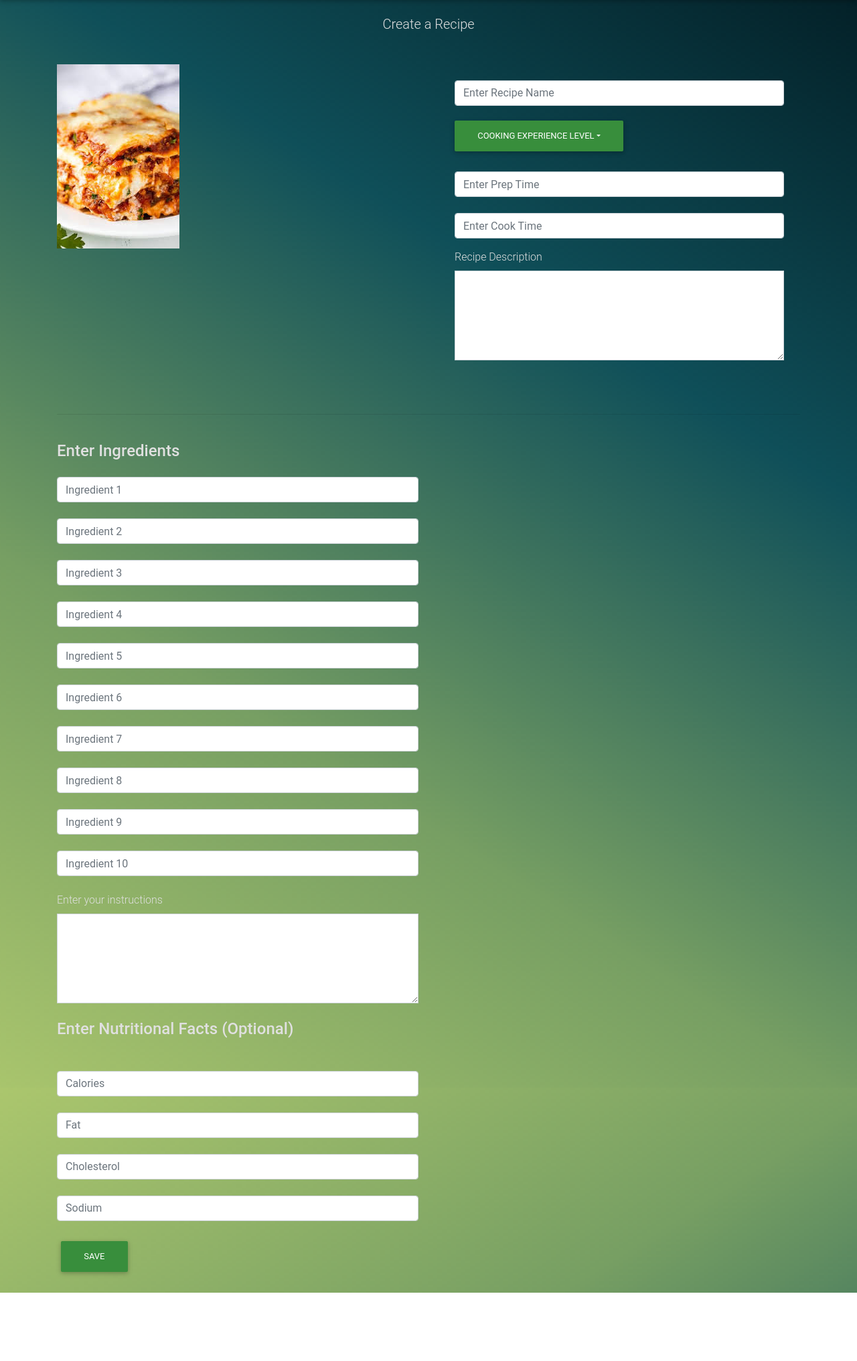
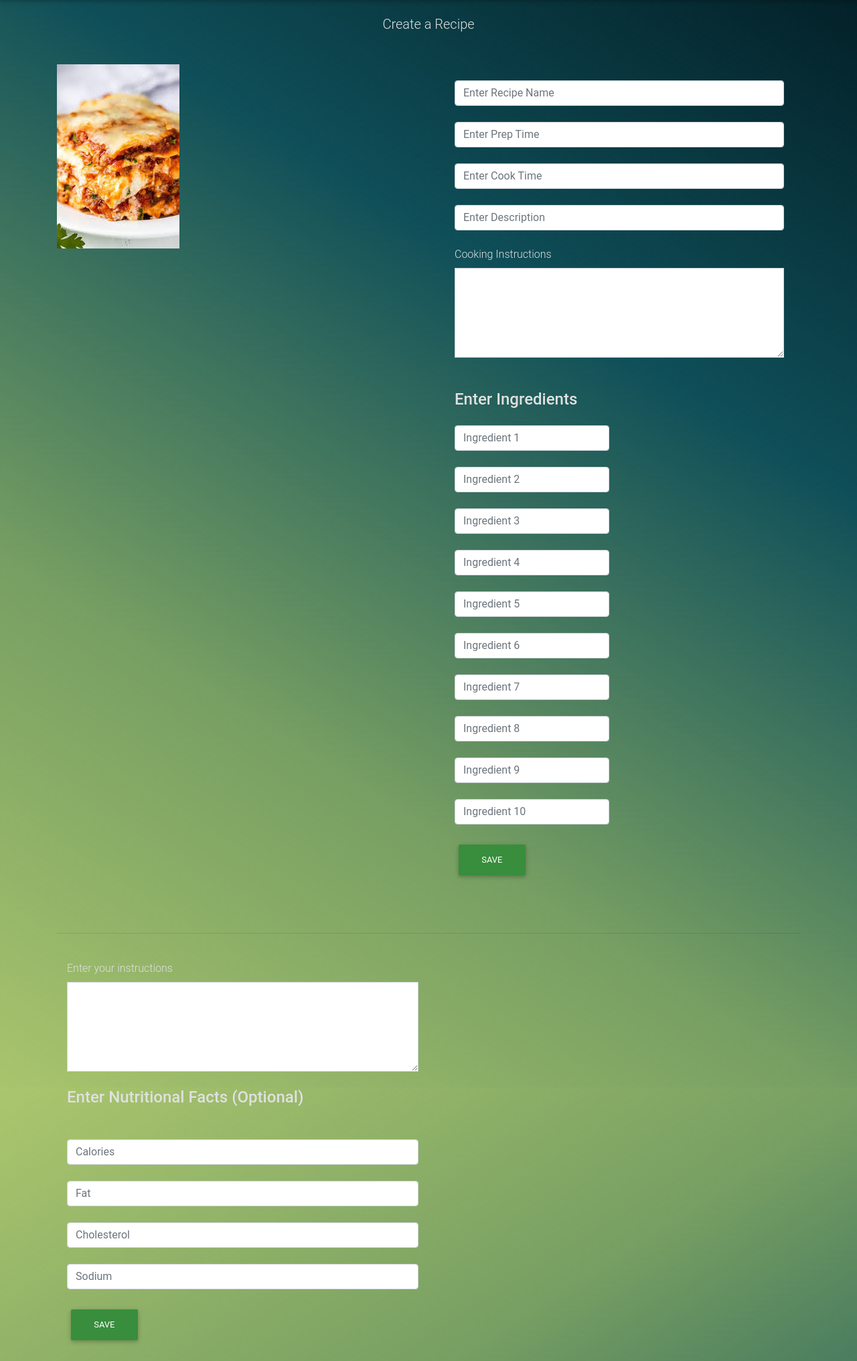
Before and after one commit to abigehl/Cs307GroupProject, a Flask app: template templates/createrecipe.html in a window 1280 px wide. Shown: the part 58-2090 px from the top of the page at 67% size. Before the commit the page ends 1988 px from the top, so only its background shows below. Run offline with Flask 2, Linux system fonts and the light colour scheme; the template is opened without the code that fills it, so the values that code supplies are empty; some libraries are stand-ins or nearby versions.

Commit message:
recipes on the database

```diff
--- a/__init__.py
+++ b/__init__.py
@@ -47,6 +47,33 @@ facebook_blueprint = make_facebook_blueprint(
         "email"
     ],
 )
+
+
+class rec(db.Model):
+    rec_name = db.Column('rec_name', db.String(100),primary_key=True)
+    prep_time = db.Column('prep_time', db.String(50))
+    cook_time = db.Column('cook_time', db.String(50))
+    rec_description = db.Column('rec_description',db.String(1000))
+    rec_instruction = db.Column('rec_instruction',db.String(10000))
+    ing_1 = db.Column('ing_1',db.String(50))
+    ing_2 = db.Column('ing_2',db.String(50))
+
+    ing_3 = db.Column('ing_3',db.String(50))
+    ing_4 = db.Column('ing_4',db.String(50))
+    ing_5 = db.Column('ing_5',db.String(50))
+    ing_6 = db.Column('ing_6',db.String(50))
+    ing_7 = db.Column('ing_7',db.String(50))
+    ing_8 = db.Column('ing_8',db.String(50))
+    ing_9 = db.Column('ing_9',db.String(50))
+    ing_10 = db.Column('ing_10',db.String(50))
+
+
+class posts(db.Model):
+    status = db.Column('status', db.String(5000),primary_key=True)
+
+
+
+
 
 
 class LoginForm(FlaskForm):
@@ -104,6 +131,37 @@ def index():
 
     return render_template('main.html', form=form)
 
+#@app.route('/profil', methods=['GET','POST'])
+#def profile_page():
+ #   return render_template('ProfilePage.html')
+
+
+@app.route('/createrecipe', methods=['GET','POST'])
+def create_recipe():
+    if(request.method == 'POST'):
+        food_name = request.form["food"]
+        prepTime = request.form["prep-time"]
+        cookTime = request.form["cook-time"]
+        recDescription = request.form["description"]
+        recInstruction = request.form["instruction"]
+        ingr1 = request.form["ing1"]
+        ingr2 = request.form["ing2"]
+        ingr3 = request.form["ing3"]
+        ingr4 = request.form["ing4"]
+        ingr5 = request.form["ing5"]
+        ingr6 = request.form["ing6"]
+        ingr7 = request.form["ing7"]
+        ingr8 = request.form["ing8"]
+        ingr9 = request.form["ing9"]
+        ingr10 = request.form["ing10"]
+
+        post = rec(rec_name=food_name, prep_time=prepTime,cook_time = cookTime, rec_description=recDescription, rec_instruction=recInstruction,ing_1=ingr1,ing_2=ingr2,ing_3=ingr3,ing_4=ingr4,ing_5=ingr5,ing_6=ingr6,ing_7=ingr7,ing_8=ingr8,ing_9=ingr9,ing_10=ingr10)
+
+        db.session.add(post)
+        db.session.commit()
+
+    return render_template('createrecipe.html')
+
 
 @app.route('/signup', methods=['GET', 'POST'])
 def signup():
@@ -131,9 +189,16 @@ def signup():
     return render_template('register.html', title='Login', form=form)
 
 
-@app.route('/')
+@app.route('/', methods=['GET','POST'])
 #@login_required
 def homepage():
+    if(request.method == 'POST'):
+        postDescription = request.form["post_desc"]
+        post = posts(status=postDescription)
+
+        db.session.add(post)
+        db.session.commit()
+
     return render_template('homepage.html')
 
 
--- a/templates/createrecipe.html
+++ b/templates/createrecipe.html
@@ -76,7 +76,7 @@
             <!--Grid column-->
             <div class="col-md-6 mb-4">
 
-                <img src="Images/lasagna.jpg" class="img-fluid" alt="">
+                <img src="../static/Images/lasagna.jpg" class="img-fluid" alt="">
 
             </div>
             <!--Grid column-->
@@ -99,31 +99,58 @@
                         </a>
                     </div>
                      -->
+                     <form action="{{ url_for('create_recipe') }}" method = "POST" >
+                            <input class="form-control" type="text" placeholder="Enter Recipe Name" name='food'>
+                            <br>
+                            <input class="form-control" type="text" placeholder="Enter Prep Time" name='prep-time'>
+                            <br>
+                            <input class="form-control" type="text" placeholder="Enter Cook Time" name='cook-time'>
+                            <br>
+                            <input class="form-control" type="text" placeholder="Enter Description" name='description'>
+                            <br>
+                            <label for="exampleFormControlTextarea1">Cooking Instructions</label>
+                            <textarea class="form-control rounded-0" id="exampleFormControlTextarea1" rows="5" name ="instruction"></textarea>
+                            <br>
 
-                    <p class="lead font-weight-bold">
-                        <input class="form-control" type="text" placeholder="Enter Recipe Name">
-                        <div class="btn-group">
-                            <button class="btn btn-dark-green dropdown-toggle" type="button" data-toggle="dropdown"
-                                aria-haspopup="true" aria-expanded="false">Cooking Experience Level</button>
+                            <div class="row d-flex justify-content-left wow fadeIn">
 
-                            <div class="dropdown-menu">
-                                <a class="dropdown-item" href="#">Beginner</a>
-                                <a class="dropdown-item" href="#">Experienced</a>
-                                <a class="dropdown-item" href="#">Expert</a>
+                                <div class="col-md-6 text-left">
+
+                                    <h4 class="my-4 h4">Enter Ingredients</h4>
+                                    <input class="form-control" type="text" placeholder="Ingredient 1" name = "ing1">
+                                    <br>
+                                    <input class="form-control" type="text" placeholder="Ingredient 2" name = "ing2">
+                                    <br>
+                                    <input class="form-control" type="text" placeholder="Ingredient 3" name = "ing3">
+                                    <br>
+                                    <input class="form-control" type="text" placeholder="Ingredient 4" name = "ing4">
+                                    <br>
+                                    <input class="form-control" type="text" placeholder="Ingredient 5" name = "ing5">
+                                    <br>
+                                    <input class="form-control" type="text" placeholder="Ingredient 6" name = "ing6">
+                                    <br>
+                                    <input class="form-control" type="text" placeholder="Ingredient 7" name = "ing7">
+                                    <br>
+                                    <input class="form-control" type="text" placeholder="Ingredient 8" name = "ing8">
+                                    <br>
+                                    <input class="form-control" type="text" placeholder="Ingredient 9" name = "ing9">
+                                    <br>
+                                    <input class="form-control" type="text" placeholder="Ingredient 10" name = "ing10">
+                                    <br>
+                                    <button type="submit" class="btn btn-dark-green" value="Submit">Save</button>
+                                </div>
                             </div>
-                        </div>
-                        <br>
-                        <br>
-                        <input class="form-control" type="text" placeholder="Enter Prep Time">
-                        <br>
-                        <input class="form-control" type="text" placeholder="Enter Cook Time">
-                    </p>
+                        </form>
 
-                    <!--<p class="lead font-weight-bold">Description</p>-->
-                    <!--<input class="form-control" type="text" placeholder="Recipe Description">-->
+
+
+
+
+
+
+
                     <div class="form-group">
-                        <label for="exampleFormControlTextarea1">Recipe Description</label>
-                        <textarea class="form-control rounded-0" id="exampleFormControlTextarea1" rows="5"></textarea>
+
                     </div>
                     <!--<p>I like lasagna</p>-->
 
@@ -134,7 +161,6 @@
                         <!--<i class="fa fa-shopping-cart ml-1"></i>-->
                         </button>
 
-                    </form>
 
                 </div>
                 <!--Content-->
@@ -148,32 +174,9 @@
         <hr>
 
         <!--Grid row-->
-        <div class="row d-flex justify-content-left wow fadeIn">
 
             <!--Grid column-->
             <div class="col-md-6 text-left">
-
-                <h4 class="my-4 h4">Enter Ingredients</h4>
-
-                <input class="form-control" type="text" placeholder="Ingredient 1">
-                <br>
-                <input class="form-control" type="text" placeholder="Ingredient 2">
-                <br>
-                <input class="form-control" type="text" placeholder="Ingredient 3">
-                <br>
-                <input class="form-control" type="text" placeholder="Ingredient 4">
-                <br>
-                <input class="form-control" type="text" placeholder="Ingredient 5">
-                <br>
-                <input class="form-control" type="text" placeholder="Ingredient 6">
-                <br>
-                <input class="form-control" type="text" placeholder="Ingredient 7">
-                <br>
-                <input class="form-control" type="text" placeholder="Ingredient 8">
-                <br>
-                <input class="form-control" type="text" placeholder="Ingredient 9">
-                <br>
-                <input class="form-control" type="text" placeholder="Ingredient 10">
 
                 <br>
                 <div class="form-group">
@@ -190,7 +193,7 @@
                 <br>
                 <input class="form-control" type="text" placeholder="Sodium">
                 <br>
-                <button type="submit" class="btn btn-dark-green">Save</button>
+                <button type="submit" class="btn btn-dark-green" value="Submit">Save</button>
 
 
             </div>
@@ -199,6 +202,7 @@
         </div>
         <!--Grid row-->
         <!--Grid row-->
+    </form>
 
         <div class="row wow fadeIn">
 
```
Also changed, not shown: templates/homepage.html (+5 -2 lines).
